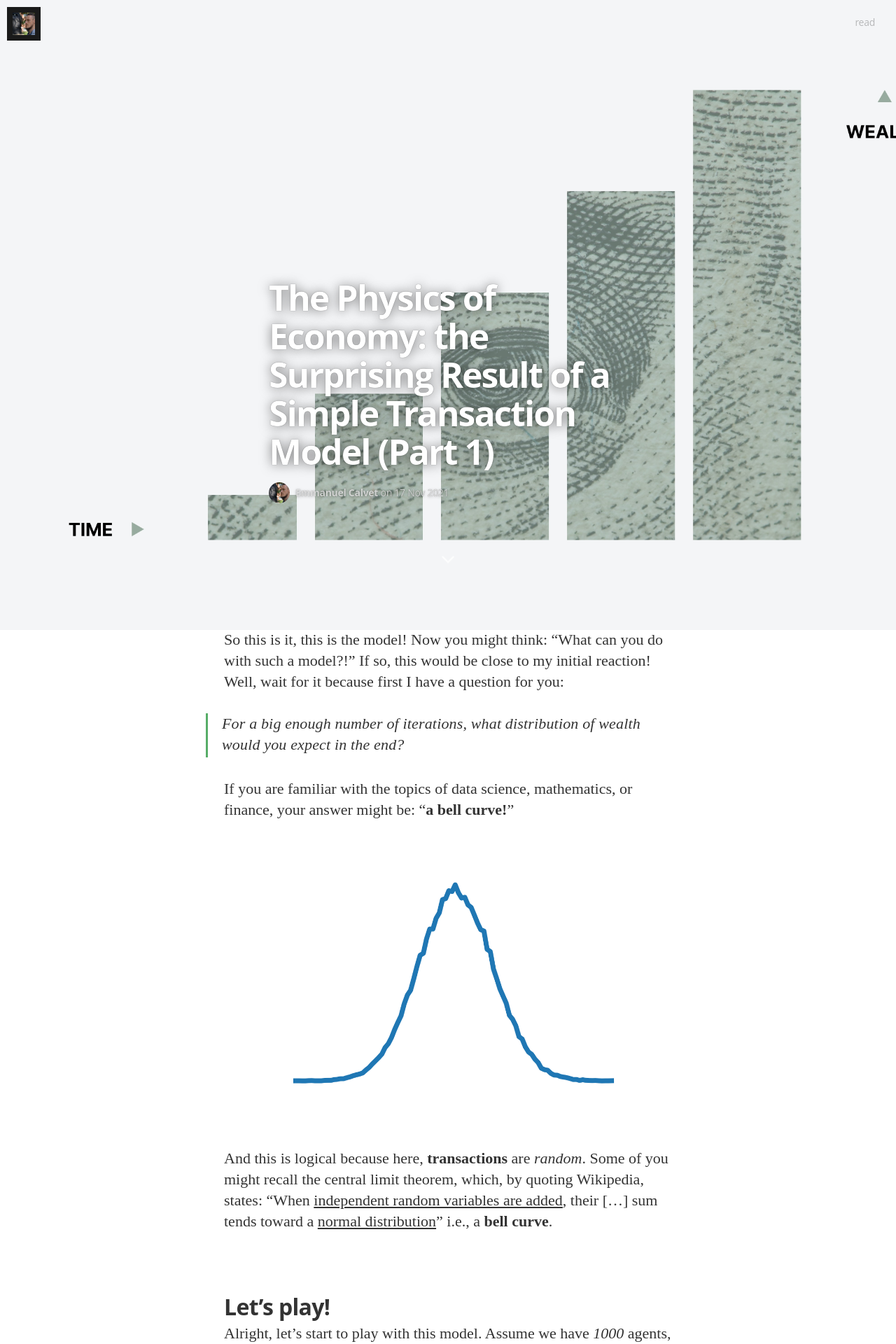
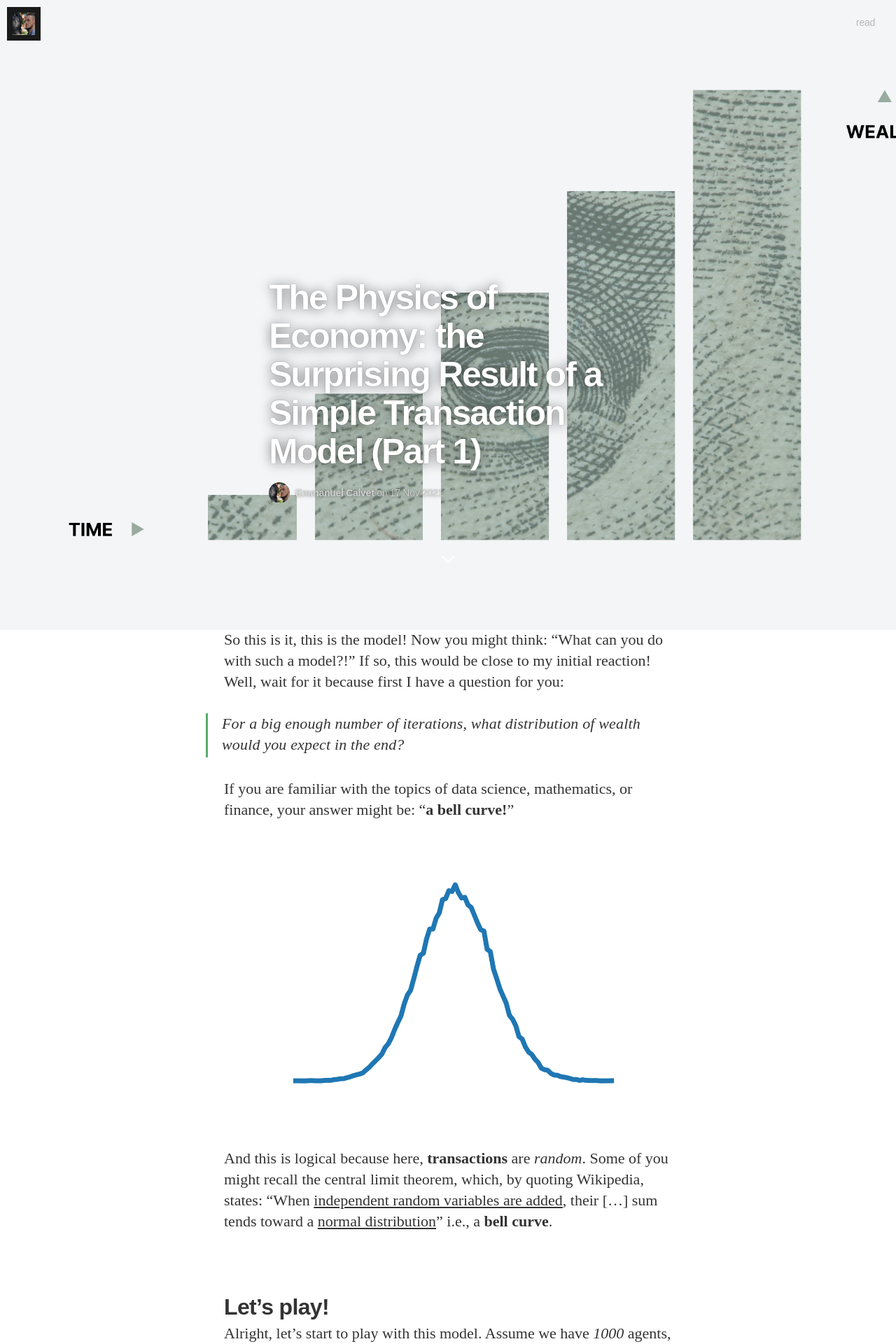
Before and after one commit to ManuNeuro/EmmanuelCalvet, a Jekyll site: the page built from _posts/2021-11-17-wealth-distribution-p1.md, in a window 1280 px wide. Shown: the top 1920 px of the page at 70% size. Built offline with Jekyll 4.4.1, drawn with Linux system fonts in a browser that asks for light colours; nearby versions of some CDN libraries; some web fonts are replaced; comment, search, counter and statistics services are not loaded.

Commit message:
Update main.sass

```diff
--- a/css/main.sass
+++ b/css/main.sass
@@ -11,8 +11,7 @@
 $rs: 16px
 
 $font-serif: Linux Libertine
-$font-sans: Open Sans, MundoSans, "Helvetica Neue", Arial, Helvetica, sans-serif
-
+$font-sans: Arial, Helvetica, sans-serif
 
 @mixin respond-to($breakpoint)
   @media only screen and (max-width: $breakpoint + px)
```
